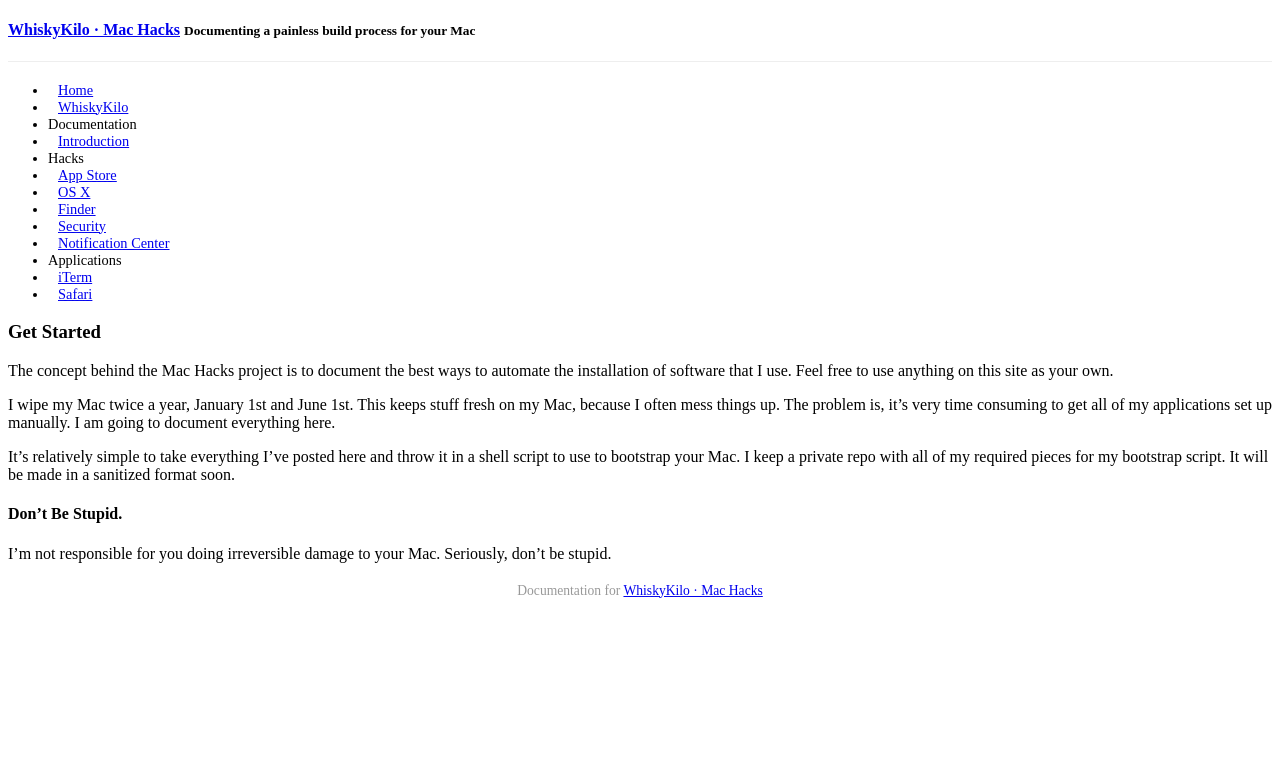
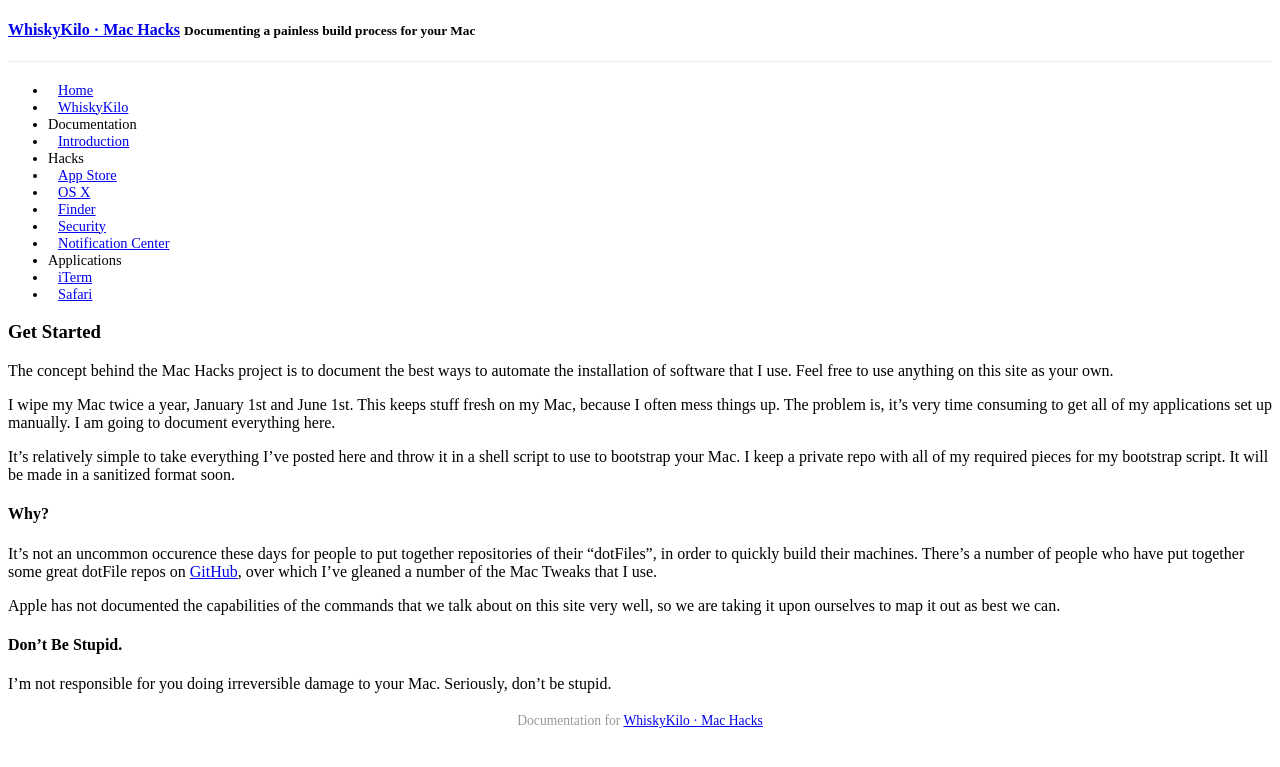
Before and after one commit to akimyonoglu/machacks.whiskykilo.com, a Jekyll site: the page built from index.md, in a window 1280 px wide. Shown: the top 767 px of the page. Built offline with Jekyll 4.4.1, drawn with Linux system fonts in a browser that asks for light colours; Markdown is read by kramdown in place of the engine named in the settings; a style sheet for code colours, icons or effects is not loaded.

Commit message:
index update

```diff
--- a/index.md
+++ b/index.md
@@ -11,6 +11,12 @@ I wipe my Mac twice a year, January 1st and June 1st. This keeps stuff fresh on
 
 It's relatively simple to take everything I've posted here and throw it in a shell script to use to bootstrap your Mac. I keep a private repo with all of my required pieces for my bootstrap script. It will be made in a sanitized format soon.
 
+#### Why?
+
+It's not an uncommon occurence these days for people to put together repositories of their "dotFiles", in order to quickly build their machines. There's a number of people who have put together some great dotFile repos on [GitHub](https://github.com), over which I've gleaned a number of the Mac Tweaks that I use.
+
+Apple has not documented the capabilities of the commands that we talk about on this site very well, so we are taking it upon ourselves to map it out as best we can.
+
 #### Don't Be Stupid.
 
 I'm not responsible for you doing irreversible damage to your Mac. Seriously, don't be stupid.
```
